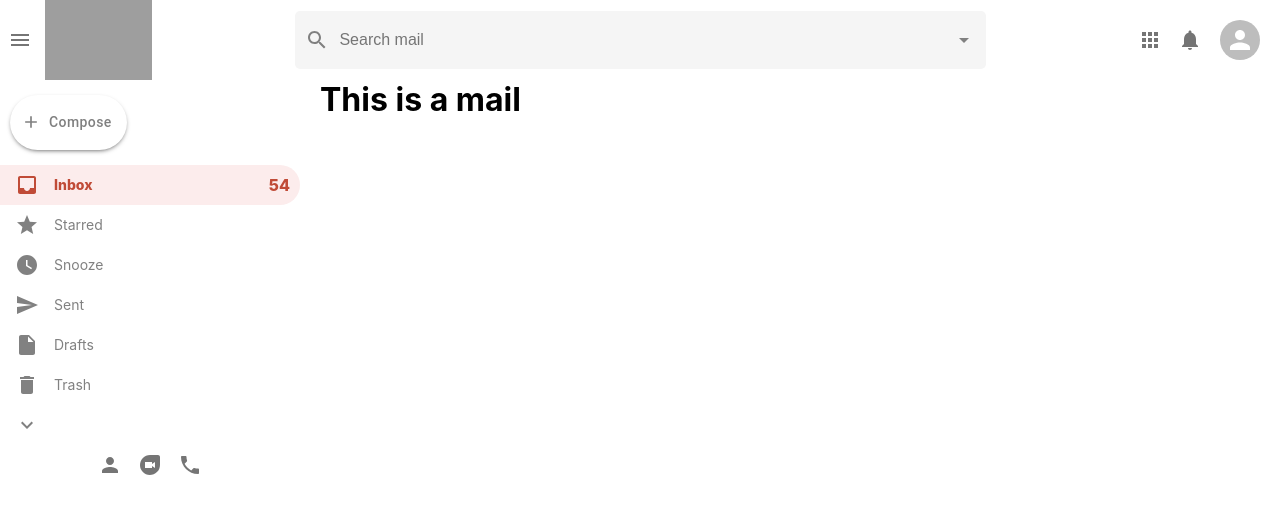
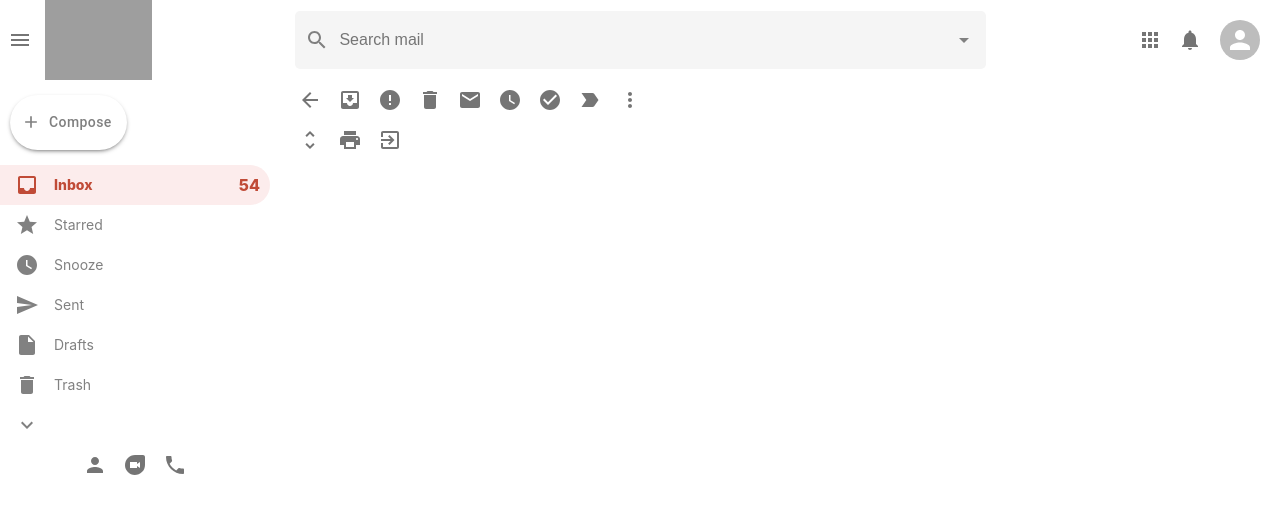
Before and after one commit to kennethtran590/gmail-clone-react, a React (Create React App) app: page /mail in a window 1280 px wide. Shown: the top 514 px of the page. Built offline with nearby package versions, Linux system fonts and the light colour scheme; grey boxes are pictures that could not be loaded.

Commit message:
Added button icons to left and right of tool bar on the mail component

```diff
--- a/src/Mail.js
+++ b/src/Mail.js
@@ -1,10 +1,71 @@
 import React from "react";
 import "./Mail.css";
+import { IconButton } from "@mui/material";
+import ArrowBackIcon from "@mui/icons-material/ArrowBack";
+import MoveToInboxIcon from "@mui/icons-material/MoveToInbox";
+import ErrorIcon from "@mui/icons-material/Error";
+import DeleteIcon from "@mui/icons-material/Delete";
+import EmailIcon from "@mui/icons-material/Email";
+import WatchLaterIcon from "@mui/icons-material/WatchLater";
+import CheckCircleIcon from "@mui/icons-material/CheckCircle";
+import LabelImportantIcon from "@mui/icons-material/LabelImportant";
+import MoreVertIcon from "@mui/icons-material/MoreVert";
+import UnfoldMoreIcon from "@mui/icons-material/UnfoldMore";
+import PrintIcon from "@mui/icons-material/Print";
+import ExitToAppIcon from "@mui/icons-material/ExitToApp";
+import { useNavigate } from "react-router-dom";
 
 function Mail() {
+  const navigate = useNavigate();
+
   return (
     <div className="mail">
-      <h1>This is a mail</h1>
+      <div className="mail__tools">
+        <div className="mail__toolsLeft">
+          <IconButton
+            onClick={() => {
+              navigate("/");
+            }}
+          >
+            <ArrowBackIcon />
+          </IconButton>
+          <IconButton>
+            <MoveToInboxIcon />
+          </IconButton>
+          <IconButton>
+            <ErrorIcon />
+          </IconButton>
+          <IconButton>
+            <DeleteIcon />
+          </IconButton>
+          <IconButton>
+            <EmailIcon />
+          </IconButton>
+          <IconButton>
+            <WatchLaterIcon />
+          </IconButton>
+          <IconButton>
+            <CheckCircleIcon />
+          </IconButton>
+          <IconButton>
+            <LabelImportantIcon />
+          </IconButton>
+          <IconButton>
+            <MoreVertIcon />
+          </IconButton>
+        </div>
+        <div className="mail__toolsRight">
+          <IconButton>
+            <UnfoldMoreIcon />
+          </IconButton>
+          <IconButton>
+            <PrintIcon />
+          </IconButton>
+          <IconButton>
+            <ExitToAppIcon />
+          </IconButton>
+        </div>
+      </div>
     </div>
   );
 }
```
